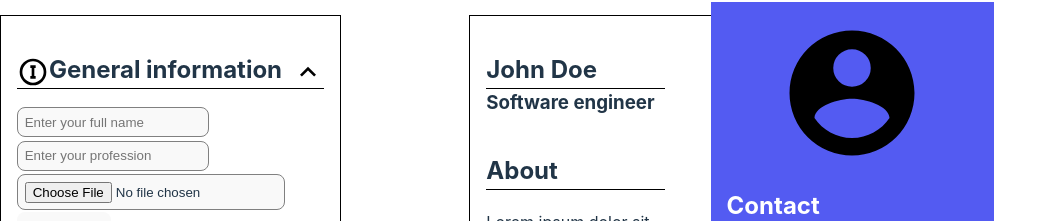
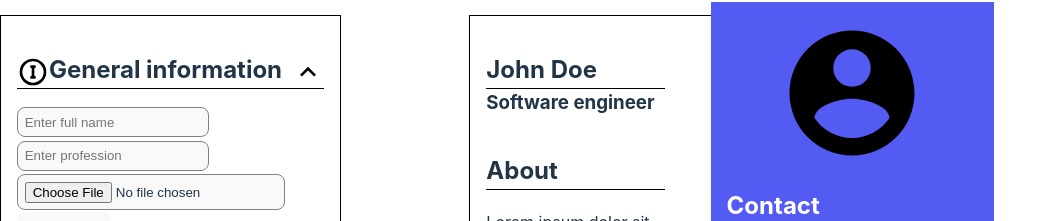
Before and after one commit to R3ndrex/CV-Generator, a React (Vite) app: page / in a window 1280 px wide. Both pictures are taken after a click on the element "General information". Shown: the part 89-310 px from the top of the page, without its empty margins (0-1057 px from the left). Built offline with nearby package versions, Linux system fonts and the light colour scheme.

Commit message:
Remove "your" from placeholders

```diff
--- a/src/components/GeneralInfoChanger.jsx
+++ b/src/components/GeneralInfoChanger.jsx
@@ -37,13 +37,13 @@ export default function GeneralInfoChanger({ ChangerHeader, setGeneralInfo }) {
                         type="text"
                         name="username"
                         id="user-name"
-                        placeholder="Enter your full name"
+                        placeholder="Enter full name"
                     />
                     <input
                         type="text"
                         name="profession"
                         id="user-profession"
-                        placeholder="Enter your profession"
+                        placeholder="Enter profession"
                     />
                     <input
                         name="user-photo"
```
